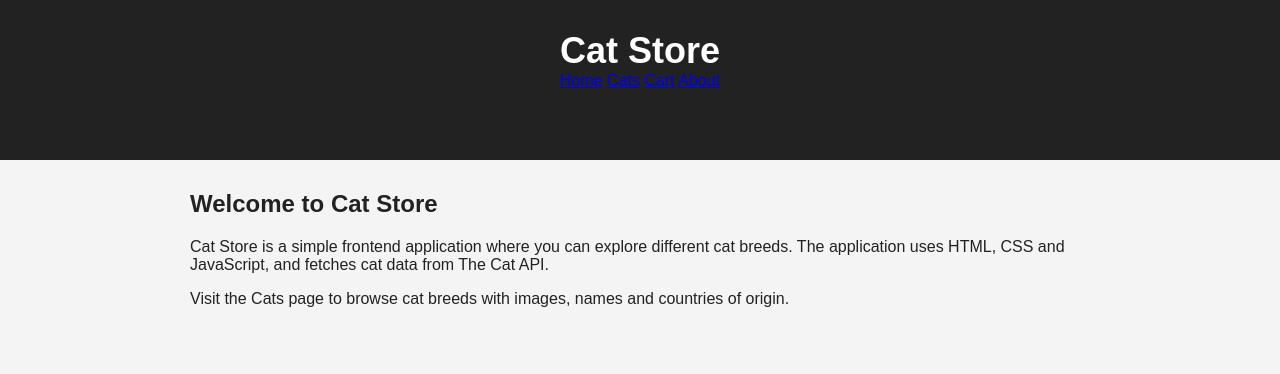
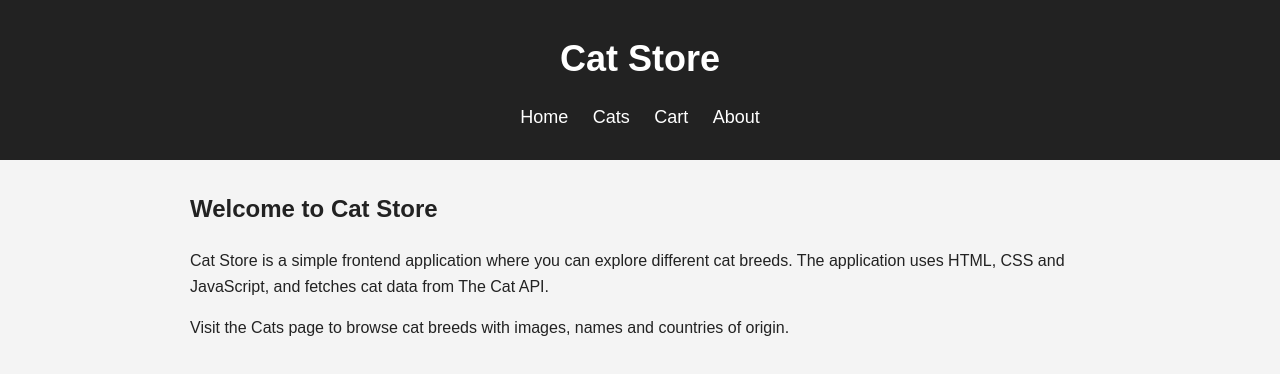
Before and after one commit to Merhawit-create/cat-store-app, a plain HTML site: page index.html in a window 1280 px wide. Drawn offline with Linux system fonts and the light colour scheme.

Commit message:
small improvment css

```diff
--- a/style.css
+++ b/style.css
@@ -7,39 +7,51 @@
     font-family: Arial, sans-serif;
     background-color: #f4f4f4;
     color: #222;
+    line-height: 1.6;
 }
 
 html {
     overflow-y: scroll;
 }
+/* Same header on all pages */
 header {
     background-color: #222;
     color: white;
     text-align: center;
     padding: 30px 20px;
-
-    align-items: center;
-    justify-content: center;
     height: 160px;
 }
-
 
 header h1 {
     margin: 0;
     font-size: 36px;
 }
 
-header p {
-    margin-top: 10px;
+
+nav {
+    margin-top: 15px;
+}
+
+nav a {
+    color: white;
+    text-decoration: none;
+    margin: 0 10px;
     font-size: 18px;
 }
 
+nav a:hover {
+    text-decoration: underline;
+}
+
+
+
+/* Main content changes per page */
 main {
     width: 80%;
     max-width: 900px;
     margin: 30px auto;
 }
-
+/* Search input */
 .controls {
     text-align: center;
     margin-bottom: 25px;
@@ -54,12 +66,13 @@
     border-radius: 8px;
 }
 
+/* Cat grid */
 .cat-list {
     display: grid;
     grid-template-columns: repeat(2, 1fr);
     gap: 25px;
 }
-
+/* Cat card */
 .cat-card {
     background-color: white;
     padding: 20px;
@@ -77,6 +90,7 @@
     line-height: 1.5;
 }
 
+/* Buttons */
 button {
     padding: 10px 15px;
     border: none;
@@ -97,7 +111,7 @@
 .cat-card button {
     margin-top: auto;
 }
-
+/* Pagination */
 .pagination {
     margin: 30px 0;
     text-align: center;
@@ -107,6 +121,7 @@
     margin: 0 15px;
     font-weight: bold;
 }
+/* Cat image */
 .cat-image {
    width: 120px;
     height: 120px;
@@ -114,7 +129,7 @@
     background-color: #f4f4f4;
     border-radius: 8px;
 }
-
+/* Cart and order form */
 .cart,
 .order-form {
     background-color: white;
@@ -142,6 +157,8 @@
     border-radius: 8px;
 }
 
+
+
 /* Tablet */
 @media (max-width: 900px) {
     .cat-list {
```
